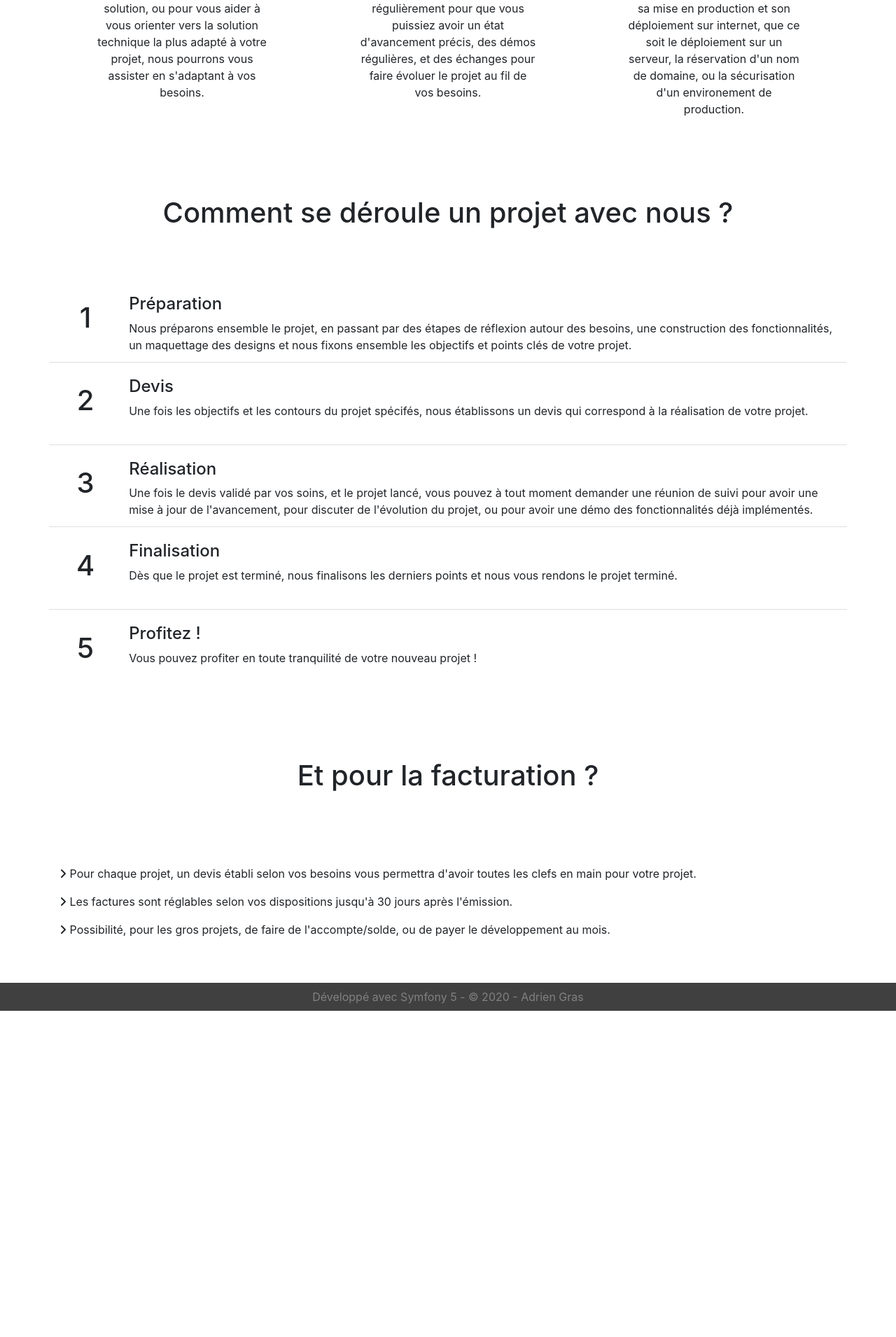
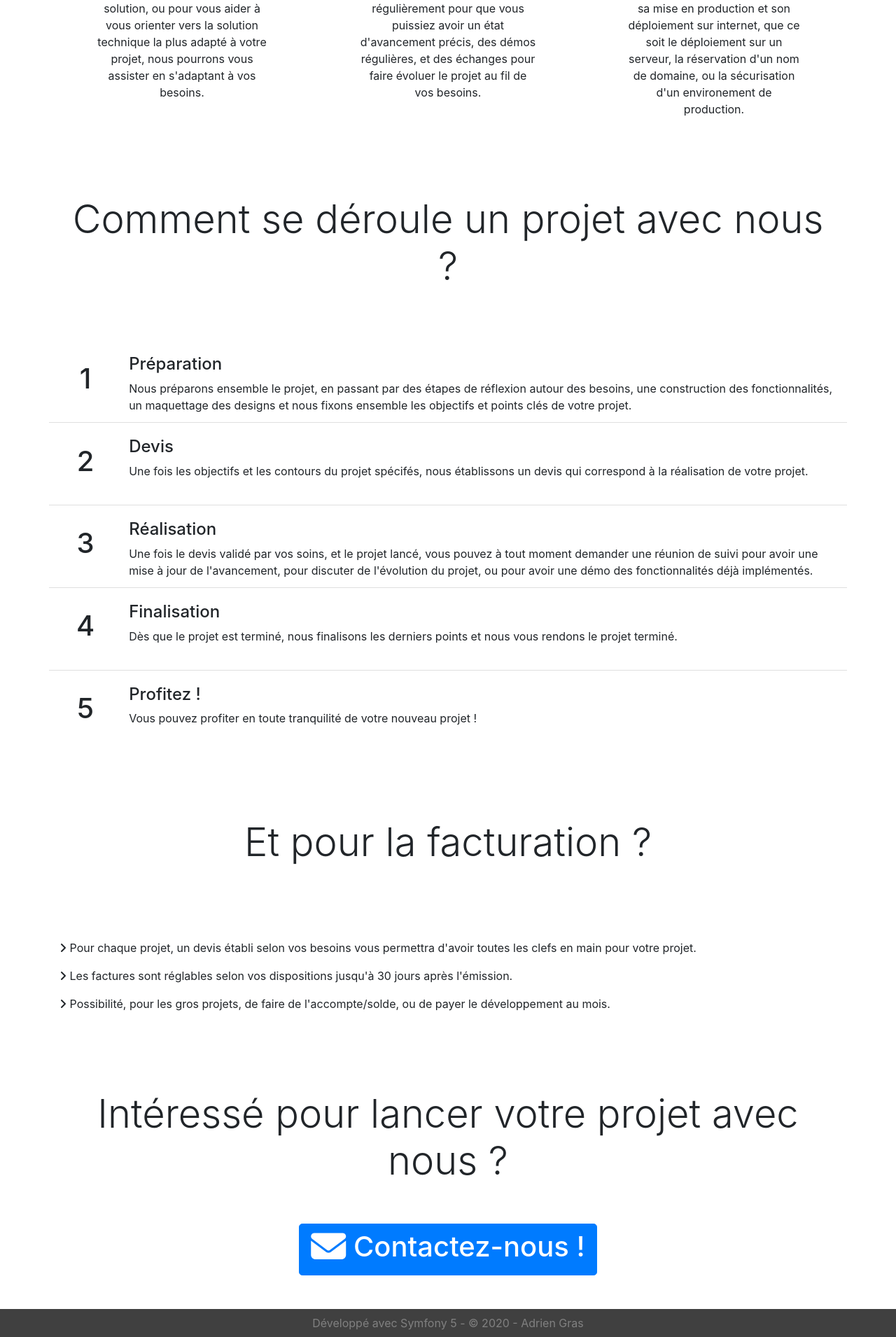
Before and after one commit to AdrienGras/personnal-page, a Symfony app: template templates/homepage/index.html.twig in a window 1280 px wide. Shown: the part 688-2598 px from the top of the page at 70% size. Before the commit the page ends 2132 px from the top, so only its background shows below. Run offline with Twig, Linux system fonts and the light colour scheme; the template is opened without the code that fills it, so the values that code supplies are empty; some libraries are stand-ins or nearby versions.

Commit message:
mainpage rev2

```diff
--- a/templates/homepage/index.html.twig
+++ b/templates/homepage/index.html.twig
@@ -47,7 +47,7 @@
 <div class="container">
 	<div class="row h-100 pt-5">
 		<div class="col-md-12 pt-5 pb-5">
-			<h1 class="text-center">Comment se déroule un projet avec nous ?</h1>
+			<h1 class="text-center display-4">Comment se déroule un projet avec nous ?</h1>
 		</div>
 	</div>
 </div>
@@ -127,14 +127,14 @@
 <div class="container">
 	<div class="row h-100 pt-5">
 		<div class="col-md-12 pt-5 pb-5">
-			<h1 class="text-center">Et pour la facturation ?</h1>
+			<h1 class="text-center display-4">Et pour la facturation ?</h1>
 		</div>
 	</div>
 </div>
 
 <div class="container">
 	<div class="row h-100">
-		<div class="col-md-12 pt-5 pb-5">
+		<div class="col-md-12 pt-5">
 			<div class="mb-3"><i class="fas fa-angle-right"></i> Pour chaque projet, un devis établi selon vos besoins vous permettra d'avoir toutes les clefs en main pour votre projet.</div>
 			<div class="mb-3"><i class="fas fa-angle-right"></i> Les factures sont réglables selon vos dispositions jusqu'à 30 jours après l'émission.</div>
 			<div class="mb-3"><i class="fas fa-angle-right"></i> Possibilité, pour les gros projets, de faire de l'accompte/solde, ou de payer le développement au mois.</div>
@@ -142,7 +142,20 @@
 	</div>
 </div>
 
-
+<div class="container">
+	<div class="row h-100 pt-5 pb-5">
+		<div class="col-md-12 pt-5 pb-5">
+			<h1 class="text-center display-4">Intéressé pour lancer votre projet avec nous ?</h1>
+		</div>
+		<div class="col-md-12 text-center">
+			<button type="button" class="btn btn-primary btn-lg" href="mailto:adriengras51@gmail.com?subject=Contact">
+				<h1><i class="fa fa-envelope fa-lg" aria-hidden="true"></i>
+					Contactez-nous !
+				</h1>
+			</button>
+		</div>
+	</div>
+</div>
 
 {% include "homepage/partials/footer.html.twig" %}
 {% endblock %}
```
